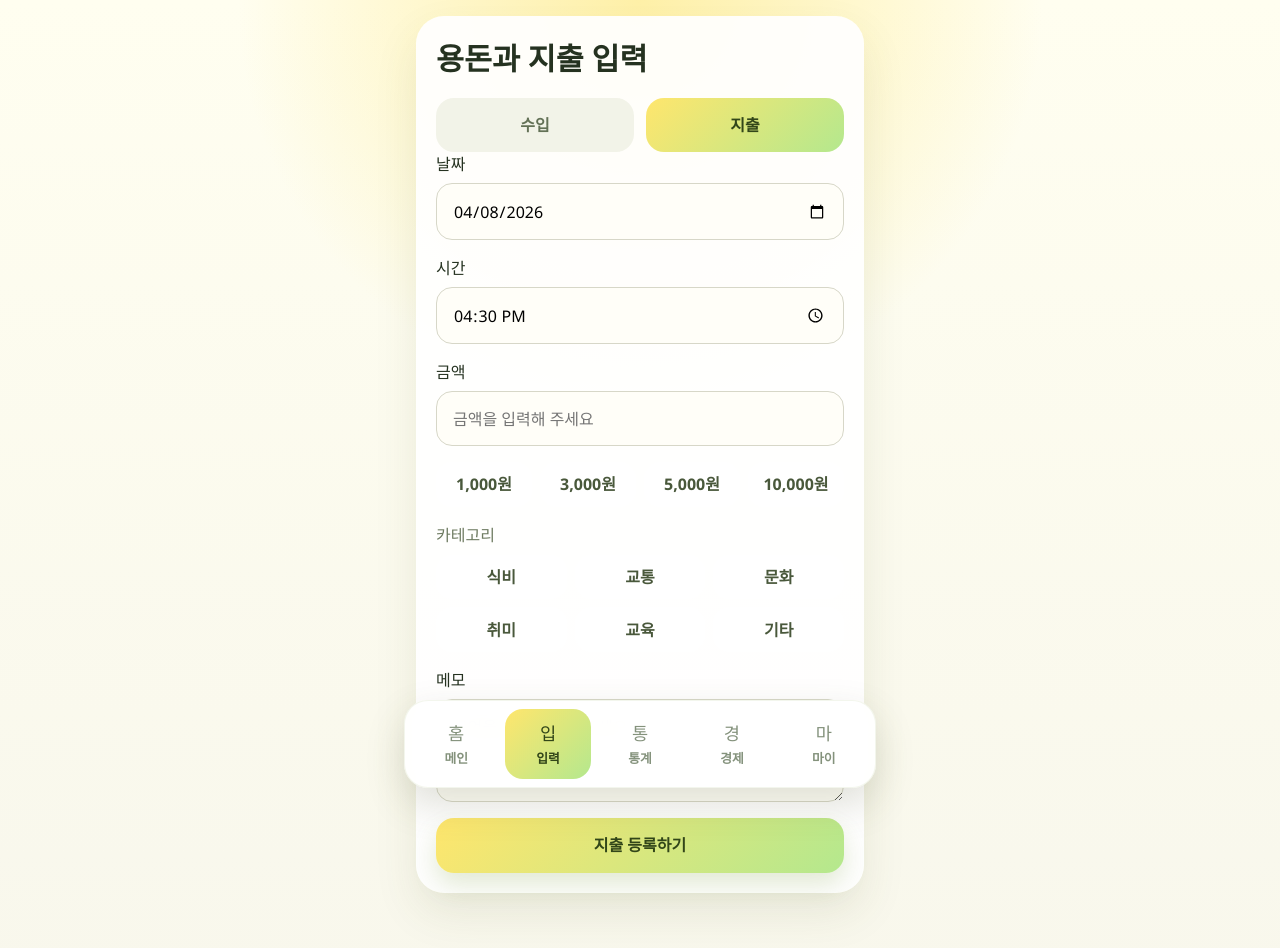
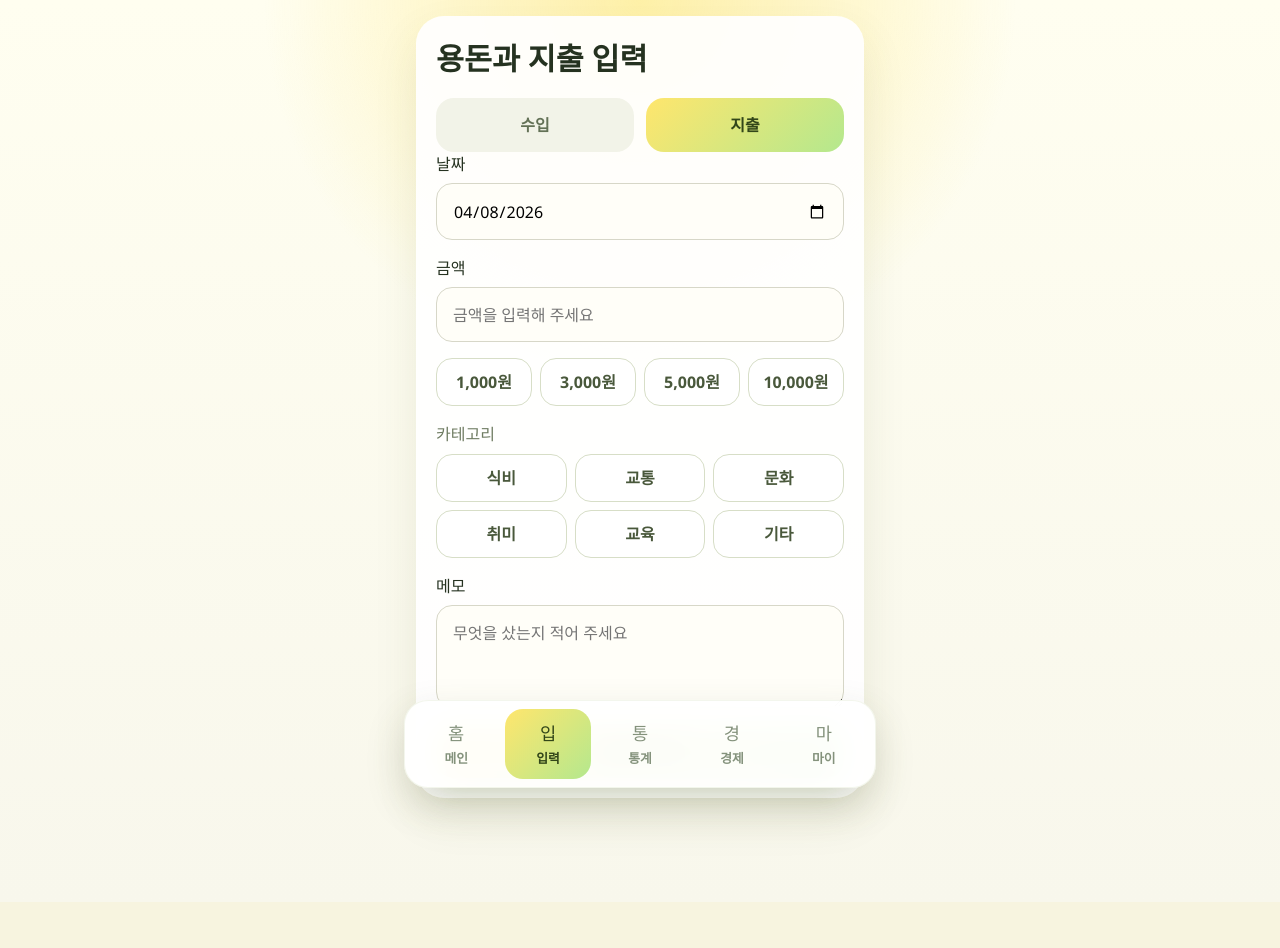
Before and after one commit to wosyh18/KB-Skeleton-Project-ChagokChagok, a Vue app: page /input in a window 1280 px wide. Shown: the top 948 px of the page. After the commit the page ends 902 px from the top, so only its background shows below. Built offline with nearby package versions, Linux system fonts and the light colour scheme; sample sign-in values are in the browser's storage.

Commit message:
[#4]feat(지출): 금액,카테고리 버튼 수정

```diff
--- a/src/components/AppLayout.vue
+++ b/src/components/AppLayout.vue
@@ -1,5 +1,5 @@
 <script setup>
-import NavigationBar from './NavigationBar.vue'
+import NavigationBar from './navigationBar.vue';
 </script>
 
 <template>
--- a/src/components/daily/TransactionList.vue
+++ b/src/components/daily/TransactionList.vue
@@ -20,7 +20,7 @@ const emit = defineEmits(['add', 'edit', 'delete'])
             <div>
               <strong>{{ item.category }}</strong>
               <p>{{ item.description }}</p>
-            <small>{{ item.time }}</small>
+              <small v-if="item.time">{{ item.time }}</small>
             </div>
           </div>
 
--- a/src/pages/InputPage.vue
+++ b/src/pages/InputPage.vue
@@ -16,7 +16,6 @@ const form = reactive({
   description: '',
   from: '',
   date: '2026-04-08',
-  time: '16:30',
 })
 
 const submitLabel = computed(() => activeTab.value === 'income' ? '수입 등록하기' : '지출 등록하기')
@@ -26,7 +25,11 @@ function resetForm() {
   form.category = ''
   form.description = ''
   form.from = ''
-  form.time = '16:30'
+}
+
+function appendAmount(amount) {
+  const currentAmount = Number(form.amount || 0)
+  form.amount = String(currentAmount + amount)
 }
 
 function submitForm() {
@@ -44,7 +47,7 @@ function submitForm() {
     description,
     amount: Number(form.amount),
     date: form.date,
-    time: form.time,
+    time: '',
   })
 
   message.value = activeTab.value === 'income' ? '수입이 저장되었어요.' : '지출이 저장되었어요.'
@@ -65,16 +68,11 @@ function submitForm() {
         </label>
 
         <label>
-          <span>시간</span>
-          <input v-model="form.time" type="time" />
-        </label>
-
-        <label>
           <span>금액</span>
           <input v-model="form.amount" type="number" placeholder="금액을 입력해 주세요" />
         </label>
 
-        <QuickAmountButtons :amounts="quickAmounts" @select="form.amount = String($event)" />
+        <QuickAmountButtons :amounts="quickAmounts" @select="appendAmount" />
 
         <template v-if="activeTab === 'income'">
           <label>
--- a/src/styles.css
+++ b/src/styles.css
@@ -397,6 +397,8 @@ p {
   padding: 0.65rem 0.9rem;
   border-radius: 16px;
   font-weight: 600;
+  border: 1px solid #d7dec7;
+  box-shadow: inset 0 0 0 1px rgba(255, 255, 255, 0.65);
 }
 
 .chip-button.selected,
@@ -404,6 +406,7 @@ p {
 .tab-switch button.active {
   background: linear-gradient(135deg, #ffe66d, #b4e88e);
   color: #324619;
+  border-color: #9eb56b;
 }
 
 .chip-button.danger {
@@ -432,6 +435,11 @@ p {
 
 .quick-grid {
   grid-template-columns: repeat(4, minmax(0, 1fr));
+}
+
+.quick-grid .chip-button,
+.quick-grid.categories .chip-button {
+  min-height: 48px;
 }
 
 .quick-grid.categories {
```
Lines whose indentation alone changed are shown as unchanged.
